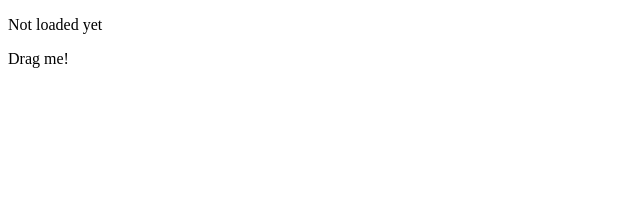
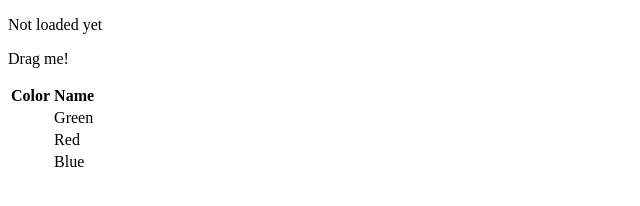
Before and after one commit to sea14/jqueryMatchGame, a plain HTML site: page index.html in a window 1280 px wide. Shown: the whole page, without its empty margins (0-640 px from the left). Drawn offline with nearby package versions, Linux system fonts and the light colour scheme.

Commit message:
added table

```diff
--- a/index.html
+++ b/index.html
@@ -16,6 +16,17 @@
 	<div id = "main">
 		<p>Not loaded yet</p>
 		<p class="dragMe">Drag me!</p>
+
+		<table>
+			<th>Color</th> <th>Name</th>
+			<tr><td id = "blue"></td> <td>Green</td></tr>
+			<tr><td id = "green"></td> <td>Red</td> </tr>
+			<tr><td id = "red"></td> <td>Blue</td> </tr>
+
+		</table>
+
+
+		</table>
 	</div>
 
 	<script>
```
